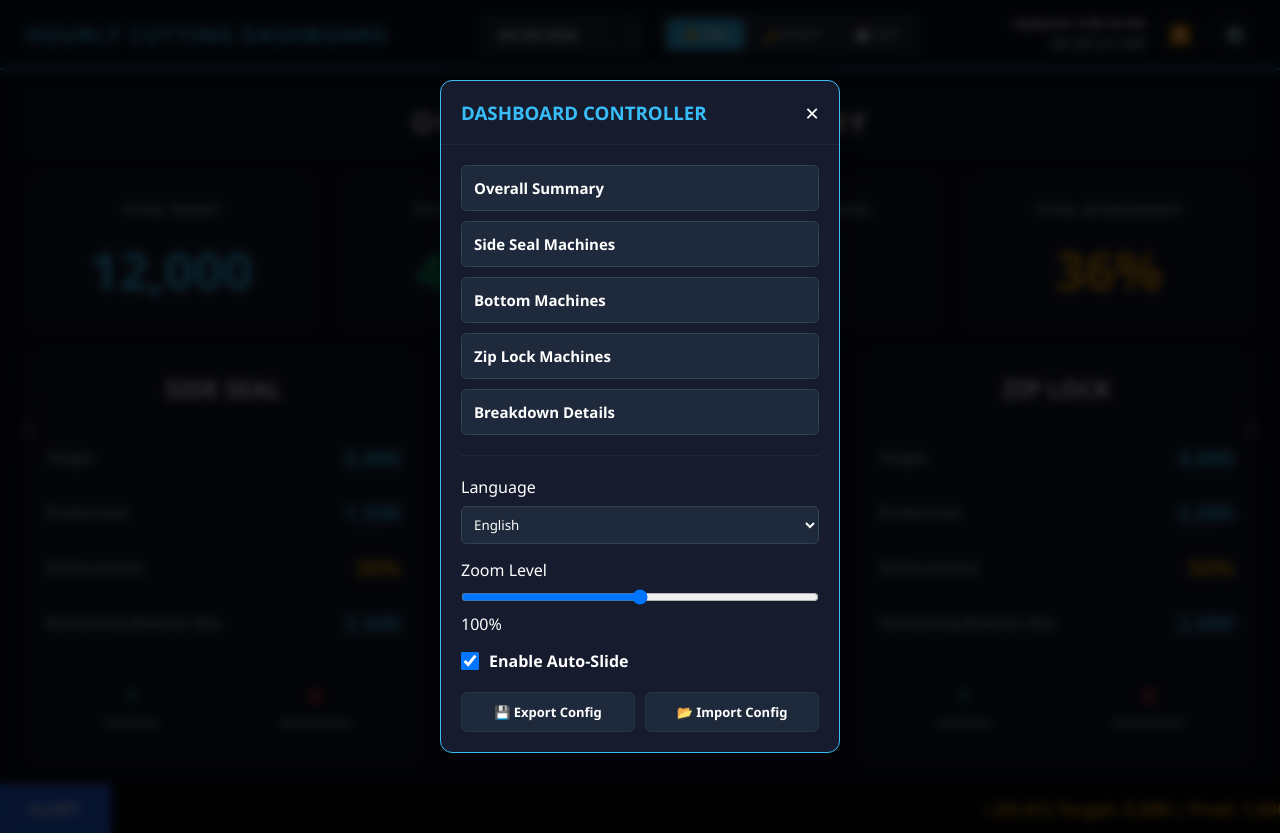
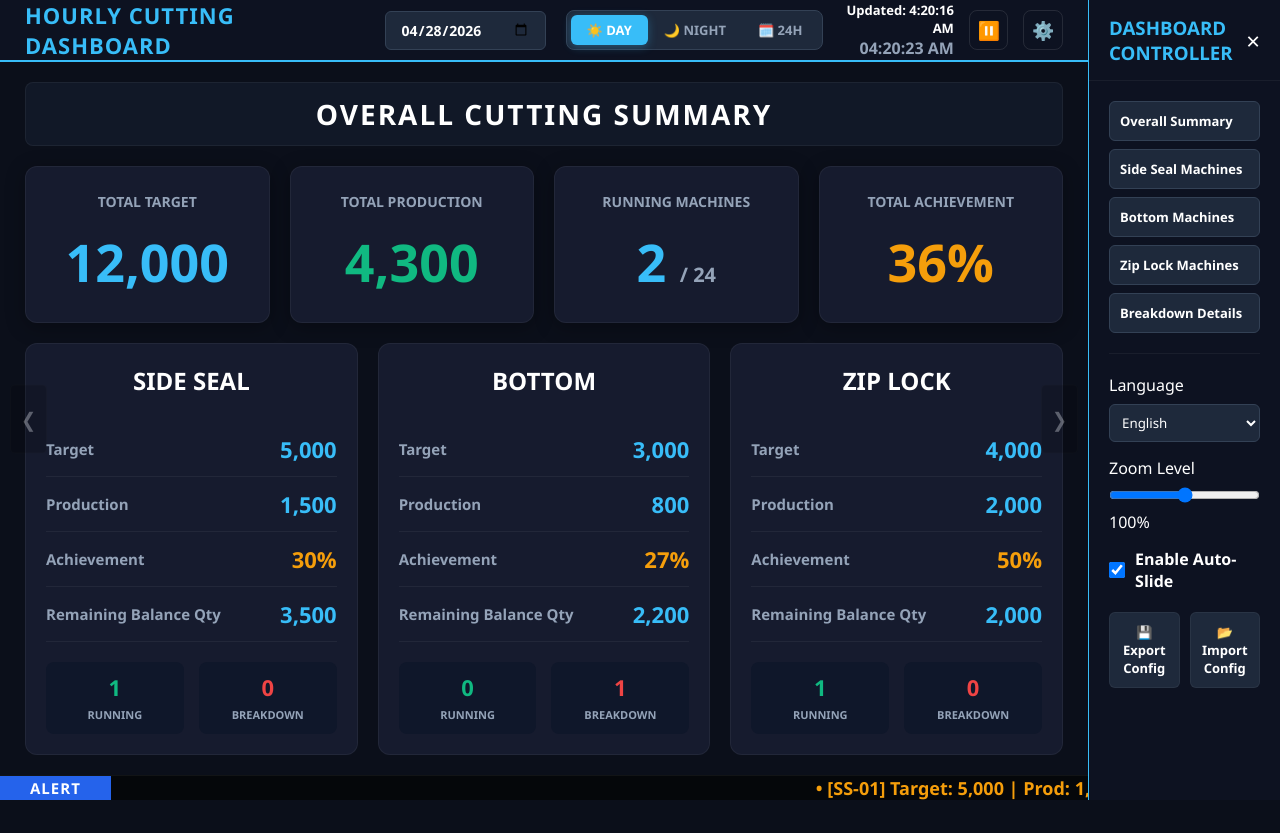
Before and after one commit to centralbdpackaging-ui/Production-Dashboard, a website: page index.html in a window 1280 px wide. Both pictures are taken after a click on the button "⚙️". After the commit the page ends 800 px from the top, so only its background shows below. Drawn offline with Linux system fonts and the light colour scheme; no server answers.

Commit message:
Convert settings modal to 15% side panel

```diff
--- a/app.js
+++ b/app.js
@@ -51,10 +51,12 @@ function setupEventListeners() {
   const zoomRange = document.getElementById('zoomRange');
 
   settingsBtn?.addEventListener('click', () => {
-    modal.style.display = 'flex';
+    document.body.classList.toggle('settings-open');
     syncSettingsUI();
   });
-  closeBtn?.addEventListener('click', () => modal.style.display = 'none');
+  closeBtn?.addEventListener('click', () => {
+    document.body.classList.remove('settings-open');
+  });
 
   autoSlideToggle?.addEventListener('change', (e) => {
     if (e.target.checked) startSlideTimer();
@@ -87,7 +89,9 @@ function setupEventListeners() {
   document.querySelectorAll('.ctrl-btn').forEach(btn => {
     btn.addEventListener('click', (e) => {
       goToSlide(parseInt(btn.dataset.slide));
-      modal.style.display = 'none';
+      // Removed: modal.style.display = 'none'; // Keep side panel open or close it?
+      // User said "side by side", so usually it stays or toggles.
+      // I'll leave it open for now as it's a "Controller".
     });
   });
 
@@ -148,6 +152,8 @@ function syncSettingsUI() {
   if (zoomRange) zoomRange.value = State.zoom;
   if (zoomVal) zoomVal.innerText = `${Math.round(State.zoom * 100)}%`;
   if (autoSlideToggle) autoSlideToggle.checked = (State.timer !== null);
+
+  // Highlighting is handled by CSS when side panel is open, but we still update the checked state
 }
 
 function showLoading(show) {
--- a/index.html
+++ b/index.html
@@ -7,7 +7,8 @@
   <link rel="stylesheet" href="styles.css">
 </head>
 <body>
-
+  <div id="app-shell">
+    <div id="content-wrapper">
       <header>
         <div class="header-left">
           <div class="logo" data-en="HOURLY CUTTING DASHBOARD" data-bn="আওয়ারলি কাটিং ড্যাশবোর্ড">HOURLY CUTTING DASHBOARD</div>
@@ -111,8 +112,14 @@
         <button id="nextSlideBtn" class="nav-arrow right" title="Next Slide">❯</button>
       </main>
 
-  <!-- Dashboard Controller Modal -->
-  <div id="settingsModal" class="modal-overlay" style="display:none;">
+      <footer>
+        <div class="alert-btn" data-en="ALERT" data-bn="সতর্কতা">ALERT</div>
+        <div class="ticker-wrap"><div class="ticker-content" id="tickerMsg">✔ All machines are running within normal parameters.</div></div>
+      </footer>
+    </div>
+
+    <!-- Dashboard Controller (Side Panel) -->
+    <aside id="settingsModal" class="side-panel">
       <div class="modal-box">
         <div class="modal-header">
           <h3 style="color:var(--accent-blue);" data-en="DASHBOARD CONTROLLER" data-bn="ড্যাশবোর্ড কন্ট্রোলার">DASHBOARD CONTROLLER</h3>
@@ -153,6 +160,7 @@
           </div>
         </div>
       </div>
+    </aside>
   </div>
 
   <!-- Overlays -->
@@ -168,11 +176,6 @@
     </div>
   </div>
 
-  <footer>
-    <div class="alert-btn" data-en="ALERT" data-bn="সতর্কতা">ALERT</div>
-    <div class="ticker-wrap"><div class="ticker-content" id="tickerMsg">✔ All machines are running within normal parameters.</div></div>
-  </footer>
-
   <script src="app.js"></script>
 </body>
 </html>
--- a/styles.css
+++ b/styles.css
@@ -14,15 +14,44 @@
 
 * { margin: 0; padding: 0; box-sizing: border-box; font-family: 'Segoe UI', Tahoma, Geneva, Verdana, sans-serif; }
 
+#app-shell {
+  display: flex;
+  width: 100vw;
+  height: 100vh;
+  overflow: hidden;
+  background: var(--bg-dark);
+}
+
+#content-wrapper {
+  flex: 1;
+  display: flex;
+  flex-direction: column;
+  transition: all 0.4s cubic-bezier(0.4, 0, 0.2, 1);
+  overflow: hidden;
+}
+
+.side-panel {
+  width: 0;
+  height: 100%;
+  background: var(--header-bg);
+  border-left: 0px solid var(--accent-blue);
+  overflow: hidden;
+  transition: all 0.4s cubic-bezier(0.4, 0, 0.2, 1);
+  z-index: 500;
+}
+
+body.settings-open .side-panel {
+  width: 15%;
+  border-left-width: 1px;
+}
+
 body {
   background-color: var(--bg-dark);
   color: var(--text-main);
+  margin: 0;
+  padding: 0;
   height: 100vh;
   overflow: hidden;
-  display: flex;
-  flex-direction: column;
-  transition: transform 0.3s ease;
-  transform-origin: top left;
 }
 
 /* --- Header --- */
@@ -298,38 +327,41 @@ footer {
 .m-kpi-lbl { font-size: 10px; color: var(--text-muted); text-transform: uppercase; }
 
 /* --- Modal --- */
-.modal-overlay {
-  position: fixed; top: 0; left: 0; width: 100%; height: 100%;
-  background: rgba(0,0,0,0.8);
-  display: flex; justify-content: center; align-items: center;
-  z-index: 1000;
-  backdrop-filter: blur(5px);
+/* Removed old modal overlay fixed positioning */
+/* --- Modal / Side Panel Adjustments --- */
+.modal-box {
+  width: 100%;
+  height: 100%;
+  background: transparent;
+  border: none;
+  border-radius: 0;
+  box-shadow: none;
+  display: flex;
+  flex-direction: column;
+  overflow-y: auto;
 }
-.modal-box {
-  background: var(--card-bg);
-  border: 1px solid var(--accent-blue);
-  border-radius: 12px;
-  width: 400px;
-  max-width: 90%;
-  box-shadow: 0 10px 30px rgba(0,0,0,0.5);
-}
+
 .modal-header {
   padding: 15px 20px;
   border-bottom: 1px solid var(--border);
   display: flex; justify-content: space-between; align-items: center;
 }
+
 .modal-body {
   padding: 20px;
+  flex: 1;
 }
+
 .control-btns {
-  display: flex; flex-direction: column; gap: 10px;
+  display: flex; flex-direction: column; gap: 8px;
 }
+
 .ctrl-btn {
   background: #1e293b; color: white;
-  border: 1px solid #334155; padding: 12px;
+  border: 1px solid #334155; padding: 10px;
   border-radius: 6px; cursor: pointer;
   font-weight: bold; text-align: left;
-  font-size: 15px;
+  font-size: 13px;
   transition: all 0.2s ease;
 }
 .ctrl-btn:hover, .ctrl-btn.active-view {
```
Lines whose indentation alone changed are shown as unchanged.
